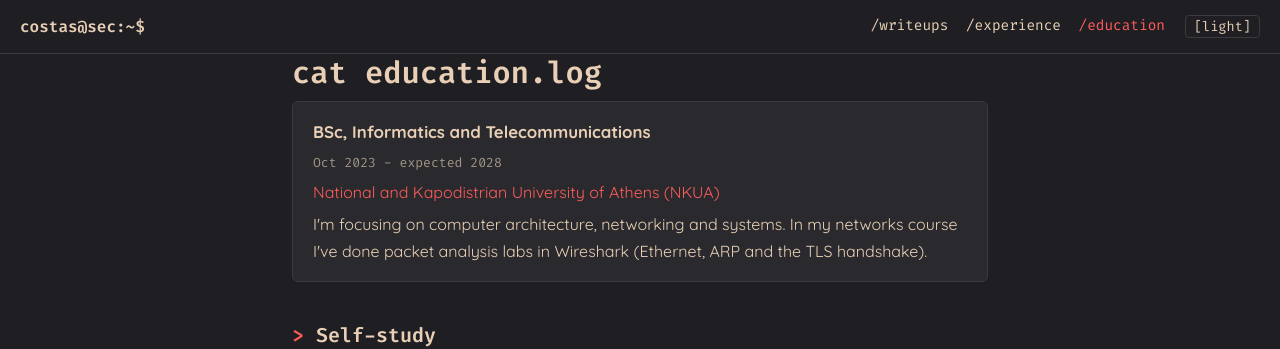
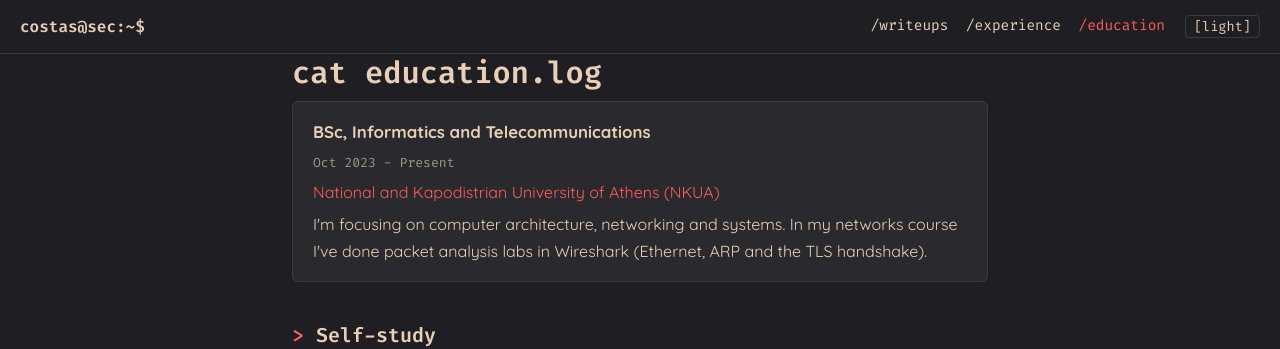
Before and after one commit to CostasPent/CostasPent.github.io, a Jekyll site: the page built from education.html, in a window 1280 px wide. Shown: the top 349 px of the page. Built offline with Jekyll 4.4.1, drawn with Linux system fonts in a browser that asks for light colours.

Commit message:
Update education.html

```diff
--- a/education.html
+++ b/education.html
@@ -7,7 +7,7 @@ permalink: /education/
 <h1>cat education.log</h1>
 <div class="card">
   <h3>BSc, Informatics and Telecommunications</h3>
-  <p class="when mono">Oct 2023 - expected 2028</p>
+  <p class="when mono">Oct 2023 - Present</p>
   <p><a href="https://www.di.uoa.gr/en/">National and Kapodistrian University of Athens (NKUA)</a></p>
   <p>I'm focusing on computer architecture, networking and systems. In my networks course I've done packet analysis labs in Wireshark (Ethernet, ARP and the TLS handshake).</p>
 </div>
```
